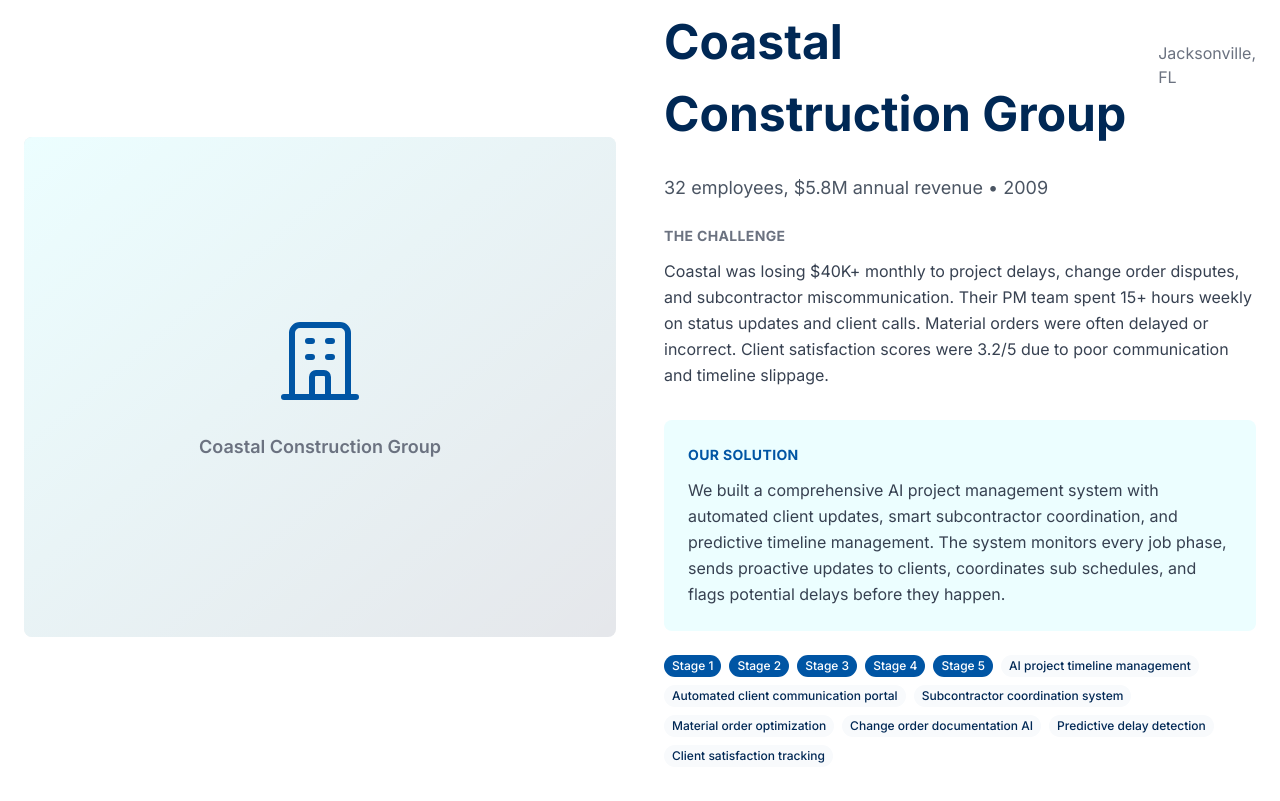
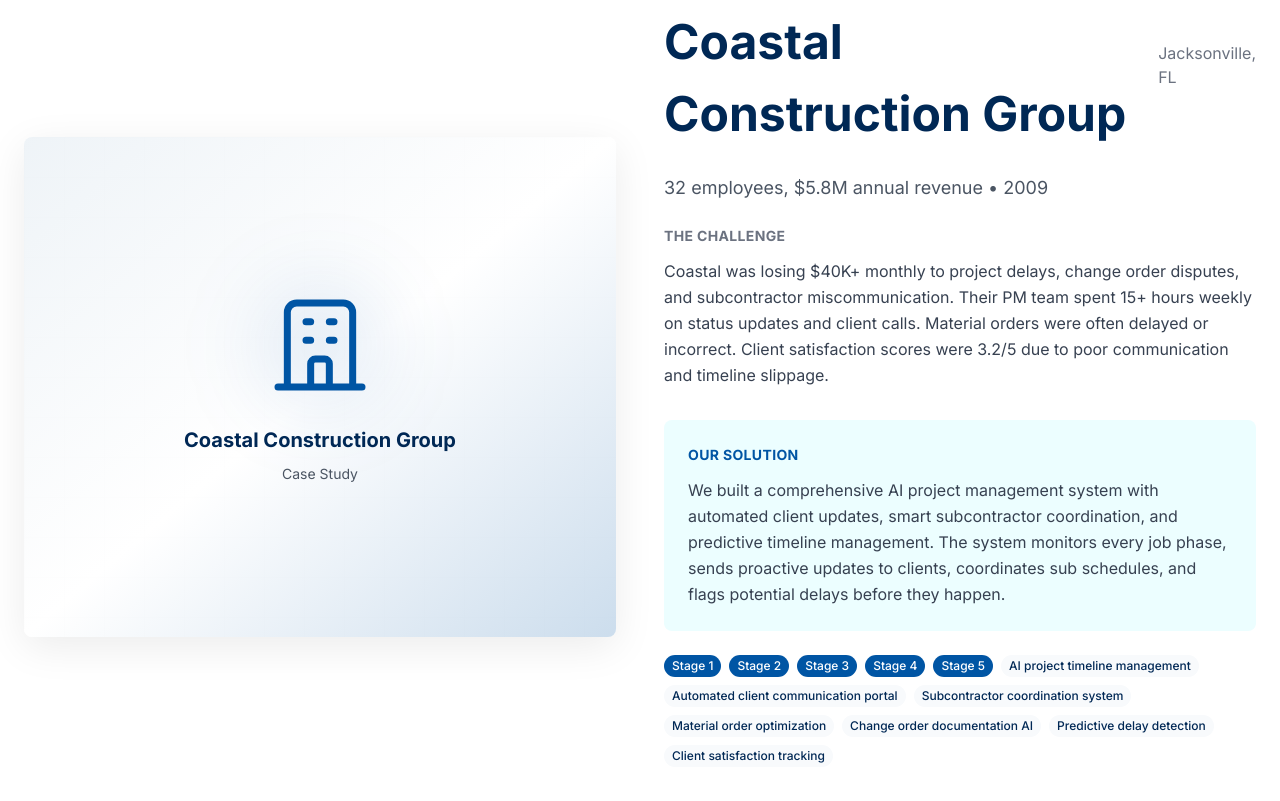
Before and after one commit to Nichefinder1/nichefinders-ai-website, a Next.js app: page /case-studies/coastal-construction-group in a window 1280 px wide. Shown: the part 900-1701 px from the top of the page. Built offline with nearby package versions, Linux system fonts and the light colour scheme.

Commit message:
Improve case study image placeholder with premium gradient design and decorative elements

```diff
--- a/src/app/case-studies/[slug]/page.tsx
+++ b/src/app/case-studies/[slug]/page.tsx
@@ -101,7 +101,7 @@ export default function CaseStudyPage({ params }: Props) {
         <Container size="lg">
           <div className="grid grid-cols-1 lg:grid-cols-2 gap-12 items-center">
             {/* Image */}
-            <div className="relative w-full h-[400px] md:h-[500px] rounded-lg overflow-hidden bg-gray-200">
+            <div className="relative w-full h-[400px] md:h-[500px] rounded-lg overflow-hidden shadow-elevated">
               {study.image ? (
                 <img
                   src={study.image}
@@ -109,10 +109,30 @@ export default function CaseStudyPage({ params }: Props) {
                   className="w-full h-full object-cover"
                 />
               ) : (
-                <div className="w-full h-full flex items-center justify-center bg-gradient-to-br from-cyan-50 to-navy-50">
-                  <div className="text-center p-8">
+                <div className="w-full h-full flex items-center justify-center bg-gradient-to-br from-cyan-light/30 via-white to-cyan-primary/20 relative">
+                  {/* Decorative Pattern */}
+                  <div className="absolute inset-0 opacity-5">
+                    <div
+                      className="w-full h-full"
+                      style={{
+                        backgroundImage: `linear-gradient(rgba(0,85,164,0.1) 1px, transparent 1px),
+                                         linear-gradient(90deg, rgba(0,85,164,0.1) 1px, transparent 1px)`,
+                        backgroundSize: '40px 40px',
+                      }}
+                    />
+                  </div>
+
+                  {/* Content */}
+                  <div className="text-center p-8 relative z-10">
+                    <div className="mb-6 relative">
+                      {/* Icon Background Glow */}
+                      <div className="absolute inset-0 flex items-center justify-center">
+                        <div className="w-32 h-32 bg-cyan-primary/10 rounded-full blur-2xl"></div>
+                      </div>
+
+                      {/* Building Icon */}
                       <svg
-                      className="w-24 h-24 mx-auto mb-6 text-cyan-primary"
+                        className="w-28 h-28 mx-auto text-cyan-primary relative z-10"
                         fill="none"
                         viewBox="0 0 24 24"
                         stroke="currentColor"
@@ -124,7 +144,10 @@ export default function CaseStudyPage({ params }: Props) {
                           d="M19 21V5a2 2 0 00-2-2H7a2 2 0 00-2 2v16m14 0h2m-2 0h-5m-9 0H3m2 0h5M9 7h1m-1 4h1m4-4h1m-1 4h1m-5 10v-5a1 1 0 011-1h2a1 1 0 011 1v5m-4 0h4"
                         />
                       </svg>
-                    <p className="text-gray-500 text-lg font-semibold">{study.client.name}</p>
+                    </div>
+
+                    <p className="text-navy-deep text-xl font-bold mb-2">{study.client.name}</p>
+                    <p className="text-gray-600 text-sm">Case Study</p>
                   </div>
                 </div>
               )}
```
Lines whose indentation alone changed are shown as unchanged.
